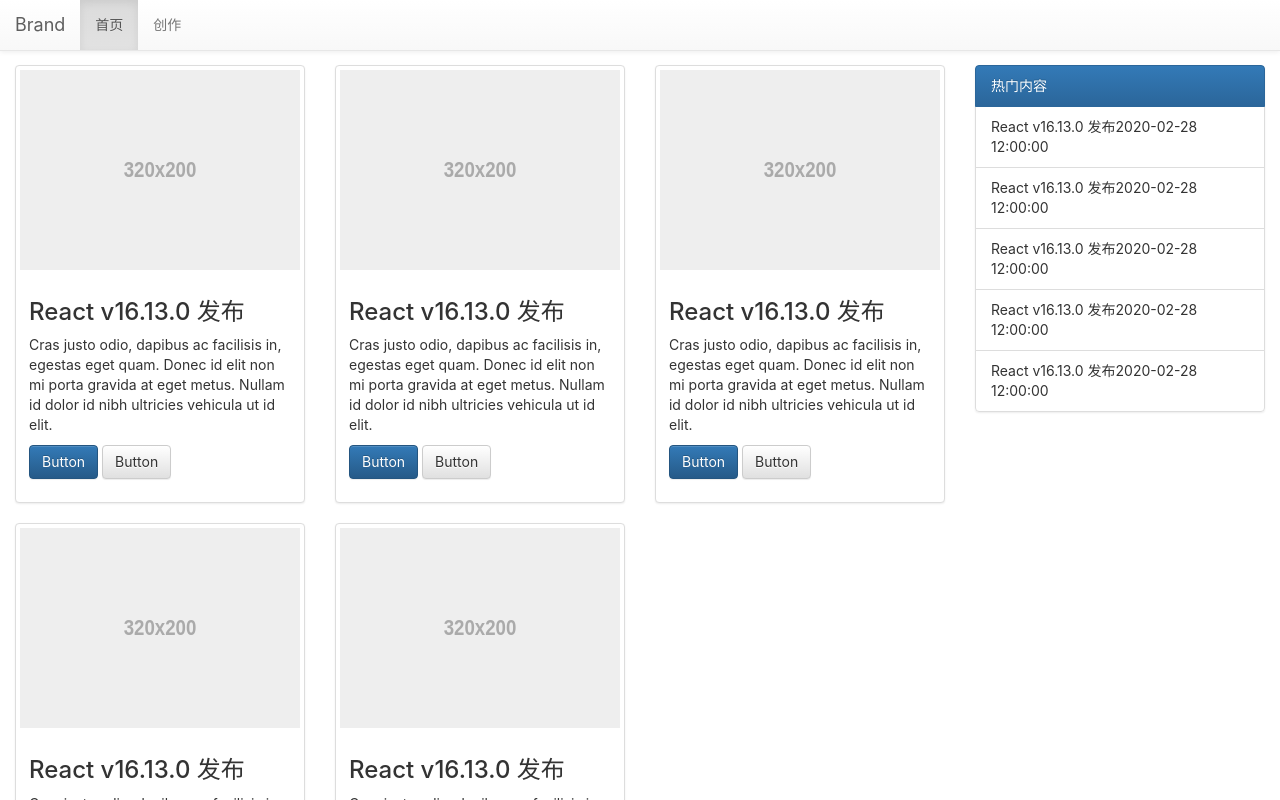
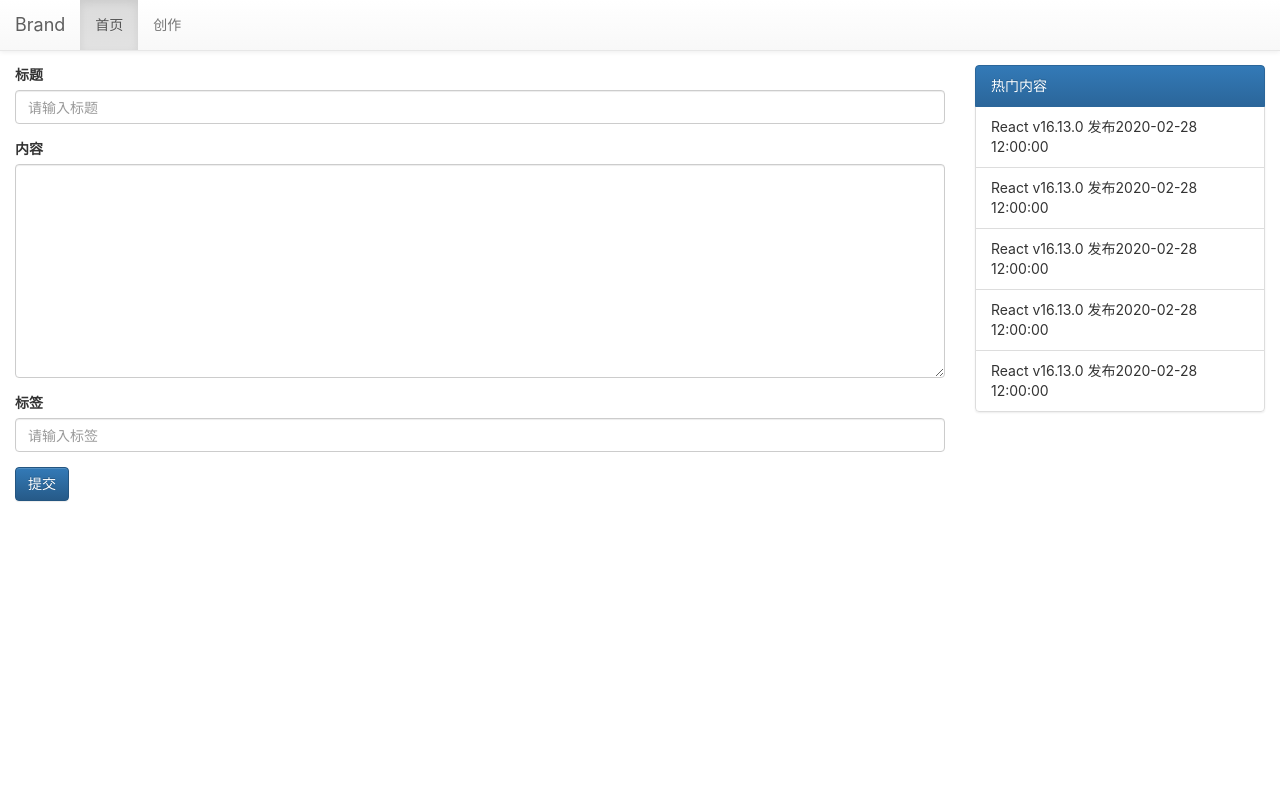
Before and after one commit to damoqiongqiu/learn-react, a React (Create React App) app: page /write in a window 1280 px wide. Shown: the top 800 px of the page. Built offline with nearby package versions, Linux system fonts and the light colour scheme.

Commit message:
完善案例

```diff
--- a/src/app/App.js
+++ b/src/app/App.js
@@ -1,6 +1,7 @@
 import React from 'react';
 import { BrowserRouter as Router, Route, Routes } from "react-router-dom";
 import PostList from './components/post-list';
+import WritePost from './components/write-post';
 import HotPost from './components/hot-post';
 import NavBar from './components/nav-bar';
 
@@ -16,7 +17,7 @@
             <div className="col-md-9">
               <Routes >
                 <Route path="/post-list" element={<PostList page={1}></PostList>} />
-                <Route path="/write" element={<PostList></PostList>} />
+                <Route path="/write" element={<WritePost></WritePost>} />
                 <Route path="*" element={<PostList></PostList>} />
               </Routes >
             </div>
--- a/src/app/components/nav-bar/index.js
+++ b/src/app/components/nav-bar/index.js
@@ -1,8 +1,15 @@
-import React from "react";
+import React, { useState } from "react";
 import { NavLink } from "react-router-dom";
 import "./index.scss";
 
 function NavBar(props) {
+    const [activeId, setActiveId] = useState("home");
+
+    const toogleNav = (e) => {
+        const target = e.target;
+        setActiveId(target.id || target.parentNode.id);
+    }
+
     return (
         <nav className="navbar navbar-default navbar-fixed-top">
             <div className="container-fluid">
@@ -17,16 +24,16 @@
                 </div>
                 <div className="collapse navbar-collapse">
                     <ul className="nav navbar-nav">
-                        <li className="active">
+                        <li id="home" className={activeId === "home" ? "active" : ""} onClick={toogleNav}>
                             <NavLink to="/post-list">首页</NavLink>
                         </li>
-                        <li>
+                        <li id="write" className={activeId === "write" ? "active" : ""} onClick={toogleNav}>
                             <NavLink to="/write">创作</NavLink>
                         </li>
                     </ul>
                 </div>
             </div>
-        </nav>
+        </nav >
     );
 }
 
--- /dev/null
+++ b/src/app/components/write-post/index.js
@@ -0,0 +1,27 @@
+import React, { useEffect, useState } from "react";
+
+function WritePost(props) {
+    return (
+        <div className="row">
+            <div className="col-md-12">
+                <form role="form" noValidate>
+                    <div className="form-group">
+                        <label htmlFor="title">标题</label>
+                        <input type="text" className="form-control" placeholder="请输入标题" />
+                    </div>
+                    <div className="form-group">
+                        <label htmlFor="content">内容</label>
+                        <textarea className="form-control" rows="10"></textarea>
+                    </div>
+                    <div className="form-group">
+                        <label htmlFor="tag">标签</label>
+                        <input type="text" className="form-control" placeholder="请输入标签" />
+                    </div>
+                    <button type="submit" className="btn btn-primary">提交</button>
+                </form>
+            </div>
+        </div>
+    );
+}
+
+export default WritePost;
```
